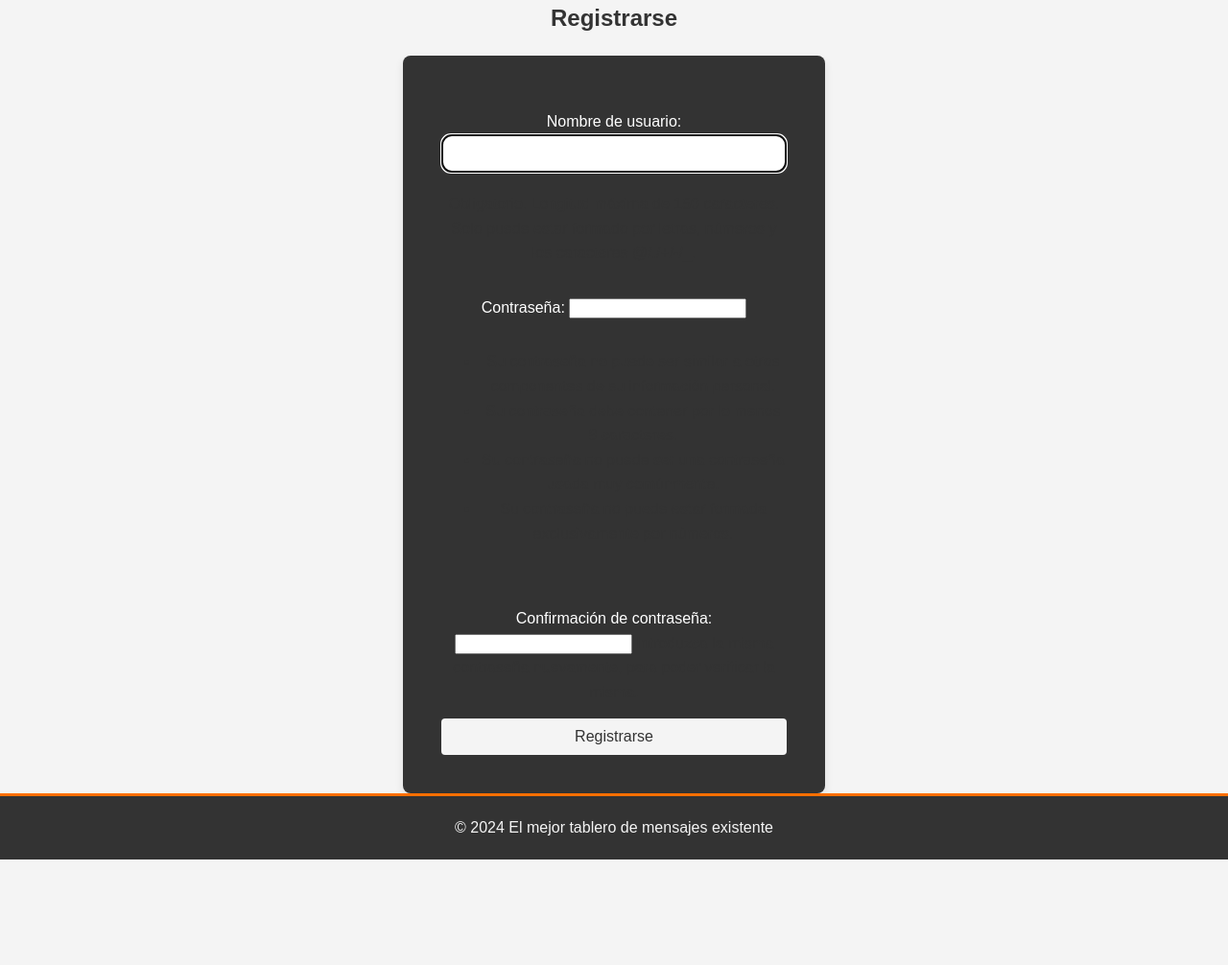
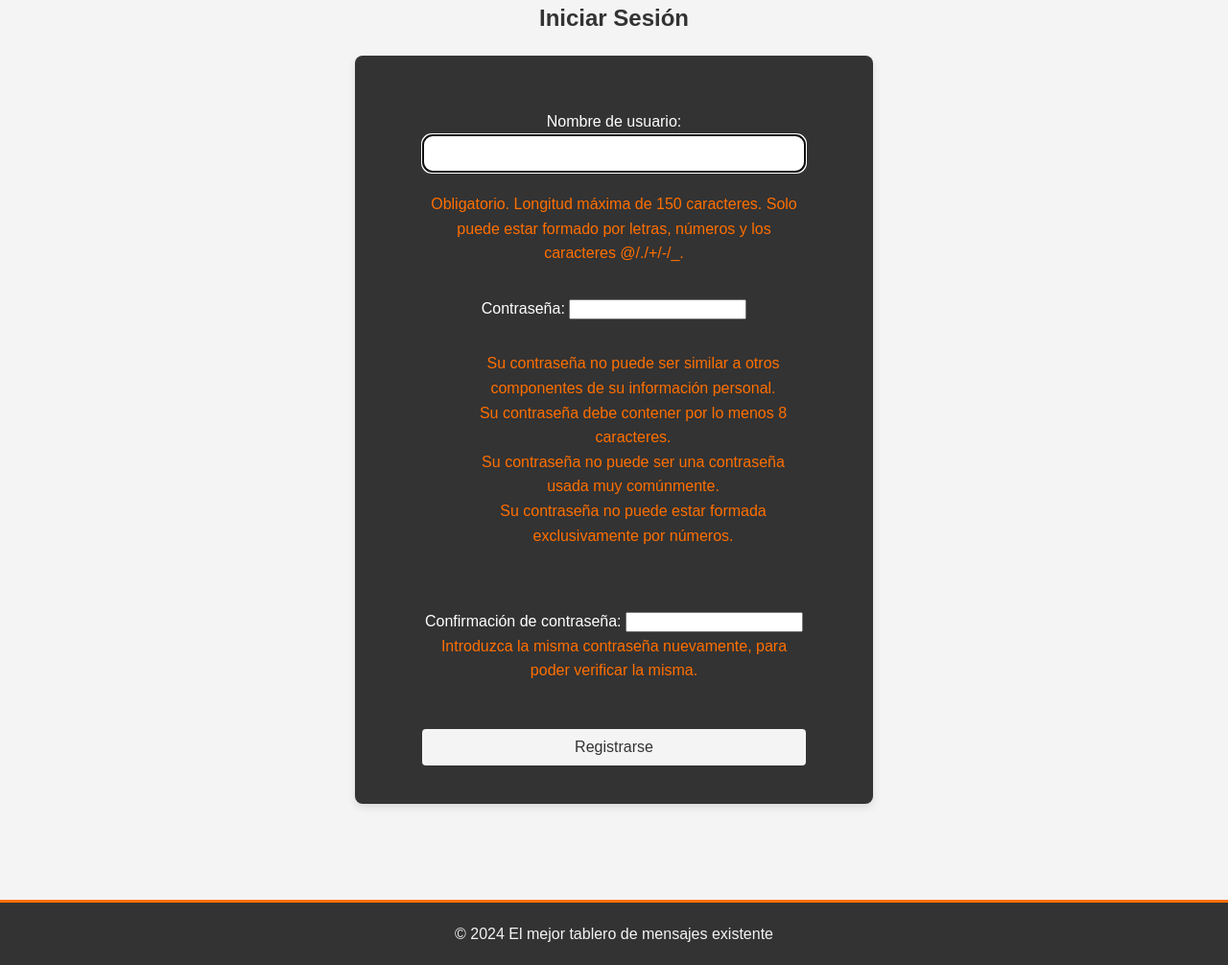
Before and after one commit to GonzaloGabrielVega/TableroMensajes, a Django app: page /register/ in a window 1280 px wide. Shown: the part 125-1131 px from the top of the page at 96% size. Before the commit the page ends 1021 px from the top, so only its background shows below. Run offline with Django 4.2, Linux system fonts and the light colour scheme.

Commit message:
05-09-24 | 19:47:56

```diff
--- a/TableroMensajes/mensajes/static/css/styles.css
+++ b/TableroMensajes/mensajes/static/css/styles.css
@@ -232,8 +232,8 @@ button[type="submit"]:hover {
     display: flex;
     flex-direction: column;
     align-items: center;
-    max-width: 400px;
-    margin: 0 auto;
+    max-width:500px;
+    margin: 0 auto 100px auto;
     padding: 20px;
     border-radius: 8px;
     box-shadow: 0 4px 8px rgba(0, 0, 0, 0.1);
@@ -244,10 +244,13 @@ button[type="submit"]:hover {
     width: 90%;
 }
 
-.auth form p {
-    margin-bottom: 15px;
+.auth form p{
+    color: var(--color-naranja);
 }
-
+.auth form li {
+    color: var(--color-naranja);
+    list-style-type: none;
+}
 .auth button {
     background-color: var(--color-claro);
     border: none;
--- a/TableroMensajes/mensajes/templates/auth.html
+++ b/TableroMensajes/mensajes/templates/auth.html
@@ -3,12 +3,13 @@
 {% block title %}{% if is_login %}Iniciar Sesión{% else %}Registrarse{% endif %}{% endblock %}
 
 {% block content %}
-    <h2 class="centered-content">{% if is_login %}Iniciar Sesión{% else %}Registrarse{% endif %}</h2>
+    <h2 class="centered-content">Iniciar Sesión</h2>
 
     <div class="auth">
         <form method="post">
             {% csrf_token %}
             {{ form.as_p }} <!-- modificar el form para que el input de password quede esteticamente mejor -->
+            <p></p>
             <button type="submit">{% if is_login %}Iniciar Sesión{% else %}Registrarse{% endif %}</button>
         </form>
     </div>
```
Also changed, not shown: TableroMensajes/db.sqlite3.
